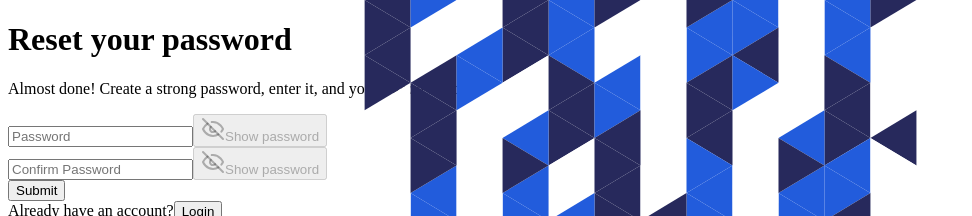
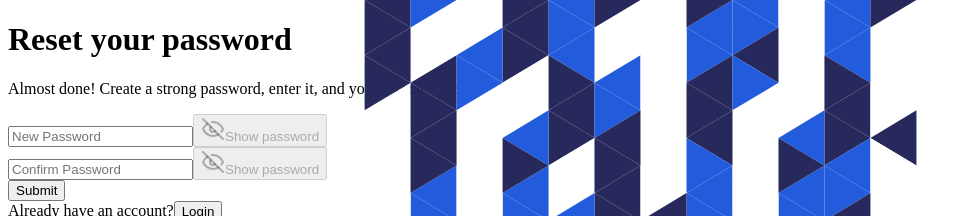
Before and after one commit to mytreehouse-ai/cygnus-a, a Next.js app: page /auth/change-password in a window 1280 px wide. Shown: the top 216 px of the page, without its empty margins (0-972 px from the left). Built offline with nearby package versions, Linux system fonts and the light colour scheme.

Commit message:
refactor(auth/change-password): Update password input placeholder text

```diff
--- a/app/auth/change-password/page.tsx
+++ b/app/auth/change-password/page.tsx
@@ -14,7 +14,6 @@ import {
   FormMessage,
 } from "@/components/ui/form";
 import { Button } from "@/components/ui/button";
-import { Input } from "@/components/ui/input";
 import { PasswordInput } from "@/components/ui/password-input";
 import { cn } from "@/lib/utils";
 
@@ -79,7 +78,7 @@ const ChangePasswordPage = () => {
                           ? "border-red-400 bg-red-50 placeholder:text-red-500"
                           : "",
                       )}
-                      placeholder="Password"
+                      placeholder="New Password"
                       {...field}
                     />
                   </FormControl>
```
